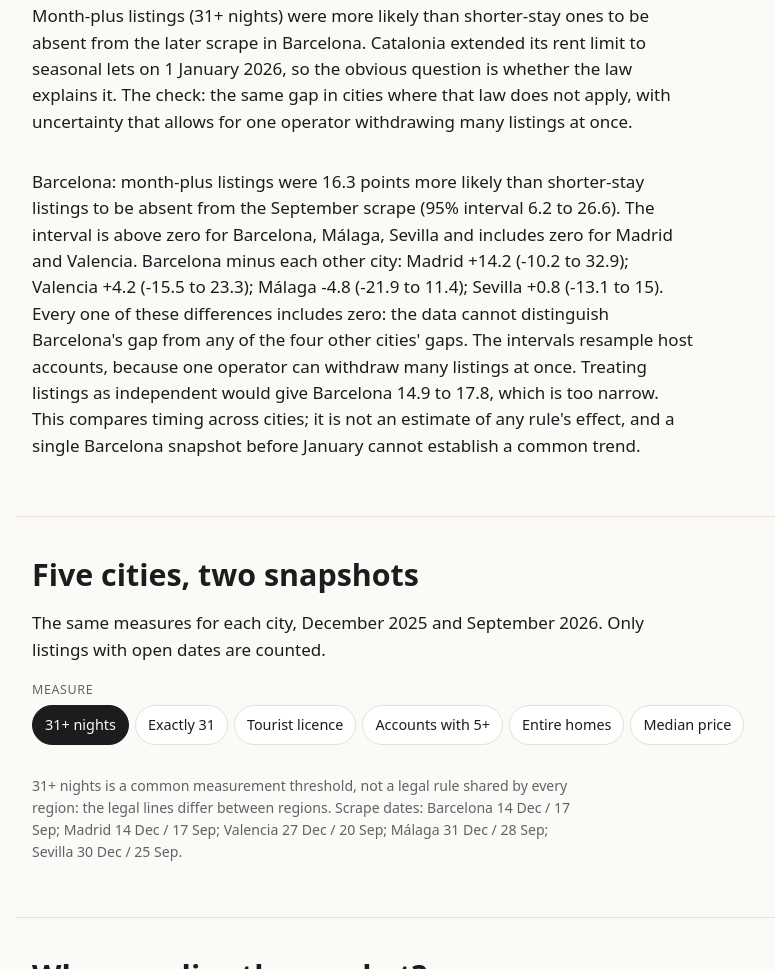
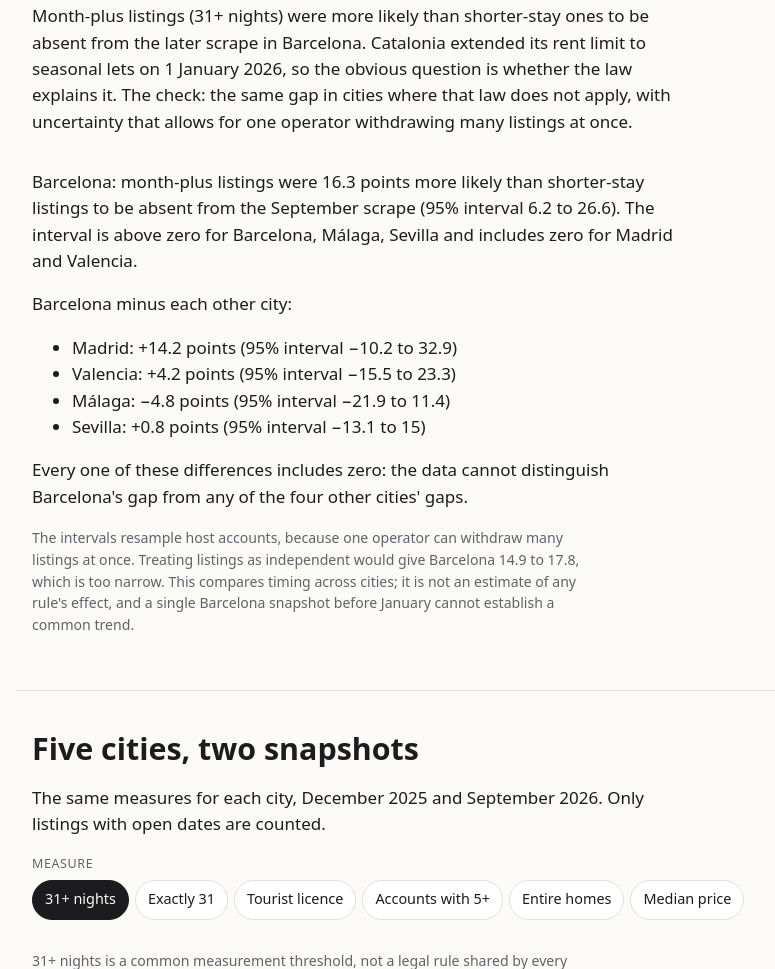
Before and after one commit to renzorico/spain-housing-str-analysis, a website built with Vite: page site/index.html in a window 1280 px wide. Shown: the part 2749-3718 px from the top of the page, without its empty margins (134-909 px from the left). Built offline with nearby package versions, Linux system fonts and the light colour scheme; no server answers; what @observablehq/plot would draw is missing.

Commit message:
chart axis titles no longer overlap tick labels; exit-gap readout as a short list with true minus signs

```diff
--- a/site/index.html
+++ b/site/index.html
@@ -101,7 +101,7 @@
           apply, with uncertainty that allows for one operator withdrawing many listings at once.
         </p>
         <div class="chart" id="gap-chart" role="img"></div>
-        <p class="readout" id="gap-readout"></p>
+        <div class="readout" id="gap-readout"></div>
       </section>
 
       <section id="cities" aria-labelledby="cities-title">
--- a/site/src/charts.ts
+++ b/site/src/charts.ts
@@ -3,6 +3,13 @@
 import { cssVar, onThemeChange } from "./ui";
 
 export const MIN_CHART_WIDTH = 300;
+
+/** Bottom margin for a chart whose x axis has a title: room for the tick
+ *  labels AND the title below them. With Plot's default margin the title
+ *  is drawn on top of the tick numbers. */
+export const X_TITLE_MARGIN = 54;
+/** Extra chart height that margin needs compared with Plot's default (30). */
+export const X_TITLE_EXTRA_HEIGHT = X_TITLE_MARGIN - 30;
 
 /** Base `style` option for Plot, following the CSS theme tokens. */
 export function plotStyle(): Record<string, string> {
--- a/site/src/cities.ts
+++ b/site/src/cities.ts
@@ -1,7 +1,7 @@
 // Five cities, December vs September: one measure at a time.
 import * as Plot from "@observablehq/plot";
 
-import { mountChart, plotStyle } from "./charts";
+import { mountChart, plotStyle, X_TITLE_EXTRA_HEIGHT, X_TITLE_MARGIN } from "./charts";
 import { CITIES, CITY_LABELS, type CityRow, type SnapshotSummary } from "./data";
 import { cssVar, formatDay, POPULATION, requireElement, segmented } from "./ui";
 
@@ -89,7 +89,8 @@ export function initCities(cities: CityRow[]): void {
     const lastColour = cssVar("--accent");
     const plot = Plot.plot({
       width,
-      height: 240,
+      height: 240 + X_TITLE_EXTRA_HEIGHT,
+      marginBottom: X_TITLE_MARGIN,
       marginLeft: 80,
       style: plotStyle(),
       x: { label: MEASURES[measure].axis, grid: true, nice: true, zero: !isPrice },
@@ -104,8 +105,8 @@ export function initCities(cities: CityRow[]): void {
             y2: (city: string) => city,
             x1: (city: string) => data.find((d) => d.city === city && d.round === FIRST_ROUND)?.value ?? null,
             x2: (city: string) => data.find((d) => d.city === city && d.round === LAST_ROUND)?.value ?? null,
-            stroke: cssVar("--line"),
-            strokeWidth: 3,
+            stroke: cssVar("--muted"),
+            strokeWidth: 2,
           },
         ),
         Plot.dot(data, {
--- a/site/src/concentration.ts
+++ b/site/src/concentration.ts
@@ -1,7 +1,7 @@
 // Host concentration curves, with a "largest X% of hosts" slider.
 import * as Plot from "@observablehq/plot";
 
-import { mountChart, plotStyle } from "./charts";
+import { mountChart, plotStyle, X_TITLE_EXTRA_HEIGHT, X_TITLE_MARGIN } from "./charts";
 import { CITIES, CITY_LABELS, type City, type Concentration } from "./data";
 import { cssVar, el, formatPct, POPULATION, requireElement } from "./ui";
 
@@ -46,7 +46,8 @@ export function initConcentration(curves: Concentration): void {
   function draw(width: number): Element {
     const plot = Plot.plot({
       width,
-      height: 320,
+      height: 320 + X_TITLE_EXTRA_HEIGHT,
+      marginBottom: X_TITLE_MARGIN,
       marginLeft: 44,
       style: plotStyle(),
       x: { label: "largest host accounts, % of all host accounts →", domain: [0, X_MAX] },
--- a/site/src/flows.ts
+++ b/site/src/flows.ts
@@ -1,7 +1,7 @@
 // "Where did December's listings go?" and the exit-gap comparison.
 import * as Plot from "@observablehq/plot";
 
-import { mountChart, plotStyle } from "./charts";
+import { mountChart, plotStyle, X_TITLE_EXTRA_HEIGHT, X_TITLE_MARGIN } from "./charts";
 import { BANDS, CITIES, CITY_LABELS, type Band, type City, type CityRow, type TransitionTable, type Transitions } from "./data";
 import { cssVar, el, formatInt, formatPct, formatQuarter, POPULATION, requireElement, segmented } from "./ui";
 
@@ -92,7 +92,8 @@ export function initFlows(transitions: Transitions): void {
     const t = table();
     const plot = Plot.plot({
       width,
-      height: 200,
+      height: 200 + X_TITLE_EXTRA_HEIGHT,
+      marginBottom: X_TITLE_MARGIN,
       marginLeft: 104,
       style: plotStyle(),
       x: { label: "% of the band's listings with open dates →", domain: [0, 100], grid: true },
@@ -150,12 +151,13 @@ export function initExitGap(cities: CityRow[]): void {
   const barcelona = rows.find((r) => r.city === "barcelona");
   if (!barcelona) return;
   const colour = (r: CityRow) => (r.city === "barcelona" ? cssVar("--seasonal") : cssVar("--tourist"));
-  const signed = (value: number) => `${value > 0 ? "+" : ""}${value}`;
+  const signed = (value: number) => (value > 0 ? `+${value}` : String(value));
 
   mountChart(chart, (width) => {
     const plot = Plot.plot({
       width,
-      height: 220,
+      height: 220 + X_TITLE_EXTRA_HEIGHT,
+      marginBottom: X_TITLE_MARGIN,
       marginLeft: 80,
       style: plotStyle(),
       x: { label: width < NARROW_WIDTH ? "exit gap, points →" : "exit gap, percentage points (month-plus minus shorter stays) →", grid: true, nice: true },
@@ -205,20 +207,40 @@ export function initExitGap(cities: CityRow[]): void {
   const gap = barcelona.exit_gap;
   const clearGap = rows.filter((r) => r.exit_gap.ci_low > 0).map((r) => CITY_LABELS[r.city]);
   const includesZero = rows.filter((r) => r.exit_gap.ci_low <= 0).map((r) => CITY_LABELS[r.city]);
-  const contrasts = others
-    .map((r) => {
-      const c = r.exit_gap.vs_barcelona;
-      return c ? `${CITY_LABELS[r.city]} ${signed(c.difference_points)} (${c.ci_low} to ${c.ci_high})` : "";
-    })
-    .join("; ");
-  readout.textContent =
-    `Barcelona: month-plus listings were ${gap.points} points more likely than shorter-stay listings to be absent from the September scrape (95% interval ${gap.ci_low} to ${gap.ci_high}). ` +
-    `The interval is above zero for ${clearGap.join(", ")}` +
-    (includesZero.length ? ` and includes zero for ${includesZero.join(" and ")}. ` : ". ") +
-    `Barcelona minus each other city: ${contrasts}. ` +
-    (distinguishable.length === 0
-      ? "Every one of these differences includes zero: the data cannot distinguish Barcelona's gap from any of the four other cities' gaps. "
-      : `Barcelona's gap is clearly different from ${distinguishable.map((r) => CITY_LABELS[r.city]).join(", ")}; the others cannot be told apart from it. `) +
-    `The intervals resample host accounts, because one operator can withdraw many listings at once. Treating listings as independent would give Barcelona ${gap.listing_level_ci_low} to ${gap.listing_level_ci_high}, which is too narrow. ` +
-    "This compares timing across cities; it is not an estimate of any rule's effect, and a single Barcelona snapshot before January cannot establish a common trend.";
+  const minus = (value: number) => String(value).replace("-", "−"); // a real minus sign
+  const range = (low: number, high: number) => `${minus(low)} to ${minus(high)}`;
+
+  const contrastList = el("ul");
+  for (const r of others) {
+    const c = r.exit_gap.vs_barcelona;
+    if (!c) continue;
+    contrastList.append(
+      el("li", {}, `${CITY_LABELS[r.city]}: ${signed(c.difference_points).replace("-", "−")} points (95% interval ${range(c.ci_low, c.ci_high)})`),
+    );
+  }
+
+  readout.replaceChildren(
+    el(
+      "p",
+      {},
+      `Barcelona: month-plus listings were ${gap.points} points more likely than shorter-stay listings to be absent from the September scrape (95% interval ${range(gap.ci_low, gap.ci_high)}). ` +
+        `The interval is above zero for ${clearGap.join(", ")}` +
+        (includesZero.length ? ` and includes zero for ${includesZero.join(" and ")}.` : "."),
+    ),
+    el("p", {}, "Barcelona minus each other city:"),
+    contrastList,
+    el(
+      "p",
+      {},
+      distinguishable.length === 0
+        ? "Every one of these differences includes zero: the data cannot distinguish Barcelona's gap from any of the four other cities' gaps."
+        : `Barcelona's gap is clearly different from ${distinguishable.map((r) => CITY_LABELS[r.city]).join(", ")}; the others cannot be told apart from it.`,
+    ),
+    el(
+      "p",
+      { class: "note" },
+      `The intervals resample host accounts, because one operator can withdraw many listings at once. Treating listings as independent would give Barcelona ${range(gap.listing_level_ci_low, gap.listing_level_ci_high)}, which is too narrow. ` +
+        "This compares timing across cities; it is not an estimate of any rule's effect, and a single Barcelona snapshot before January cannot establish a common trend.",
+    ),
+  );
 }
--- a/site/src/nightsChart.ts
+++ b/site/src/nightsChart.ts
@@ -4,12 +4,12 @@
 // separate, labelled exploration line.
 import * as Plot from "@observablehq/plot";
 
-import { mountChart, plotStyle } from "./charts";
+import { mountChart, plotStyle, X_TITLE_MARGIN } from "./charts";
 import { CITIES, CITY_LABELS, type Band, type City, type CityRow, type NightsRow } from "./data";
 import { cssVar, el, formatInt, formatPct, POPULATION, requireElement, segmented } from "./ui";
 
 const MAX_NIGHTS_SHOWN = 60; // longer minimum stays are summarised in the readout
-const CHART_HEIGHT = 300;
+const CHART_HEIGHT = 320;
 const NARROW_WIDTH = 520; // below this, axis labels every 10 nights instead of 5
 
 interface Bar {
@@ -66,7 +66,7 @@ export function initNightsChart(rows: NightsRow[], stayLine: number, cities: Cit
       width,
       height: CHART_HEIGHT,
       marginLeft: 40,
-      marginBottom: 36,
+      marginBottom: X_TITLE_MARGIN,
       style: plotStyle(),
       x: {
         label: "minimum stay (nights) →",
--- a/site/src/register.ts
+++ b/site/src/register.ts
@@ -1,7 +1,7 @@
 // The official HUT register against Airbnb listings.
 import * as Plot from "@observablehq/plot";
 
-import { mountChart, plotStyle } from "./charts";
+import { mountChart, plotStyle, X_TITLE_EXTRA_HEIGHT, X_TITLE_MARGIN } from "./charts";
 import type { NeighbourhoodRow, Register } from "./data";
 import { cssVar, el, formatInt, formatPct, formatQuarter, POPULATION, requireElement } from "./ui";
 
@@ -61,7 +61,8 @@ export function initRegister(register: Register, places: NeighbourhoodRow[]): vo
   mountChart(requireElement("register-chart"), (width) => {
     const plot = Plot.plot({
       width,
-      height: Math.min(width, 440),
+      height: Math.min(width, 440) + X_TITLE_EXTRA_HEIGHT,
+      marginBottom: X_TITLE_MARGIN,
       marginLeft: 48,
       style: plotStyle(),
       x: { label: "registered tourist flats (official) →", domain: [0, top], grid: true },
```
